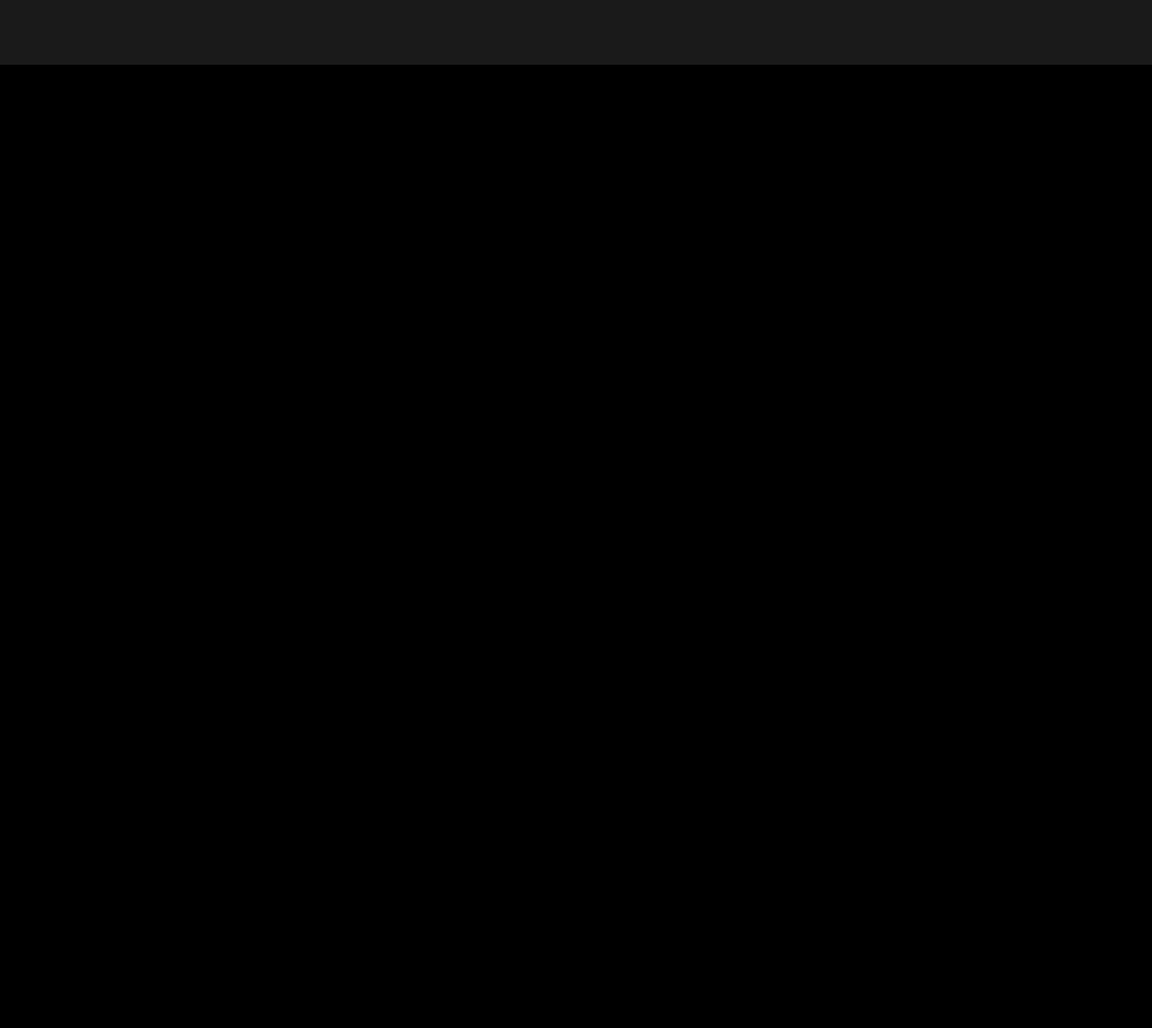
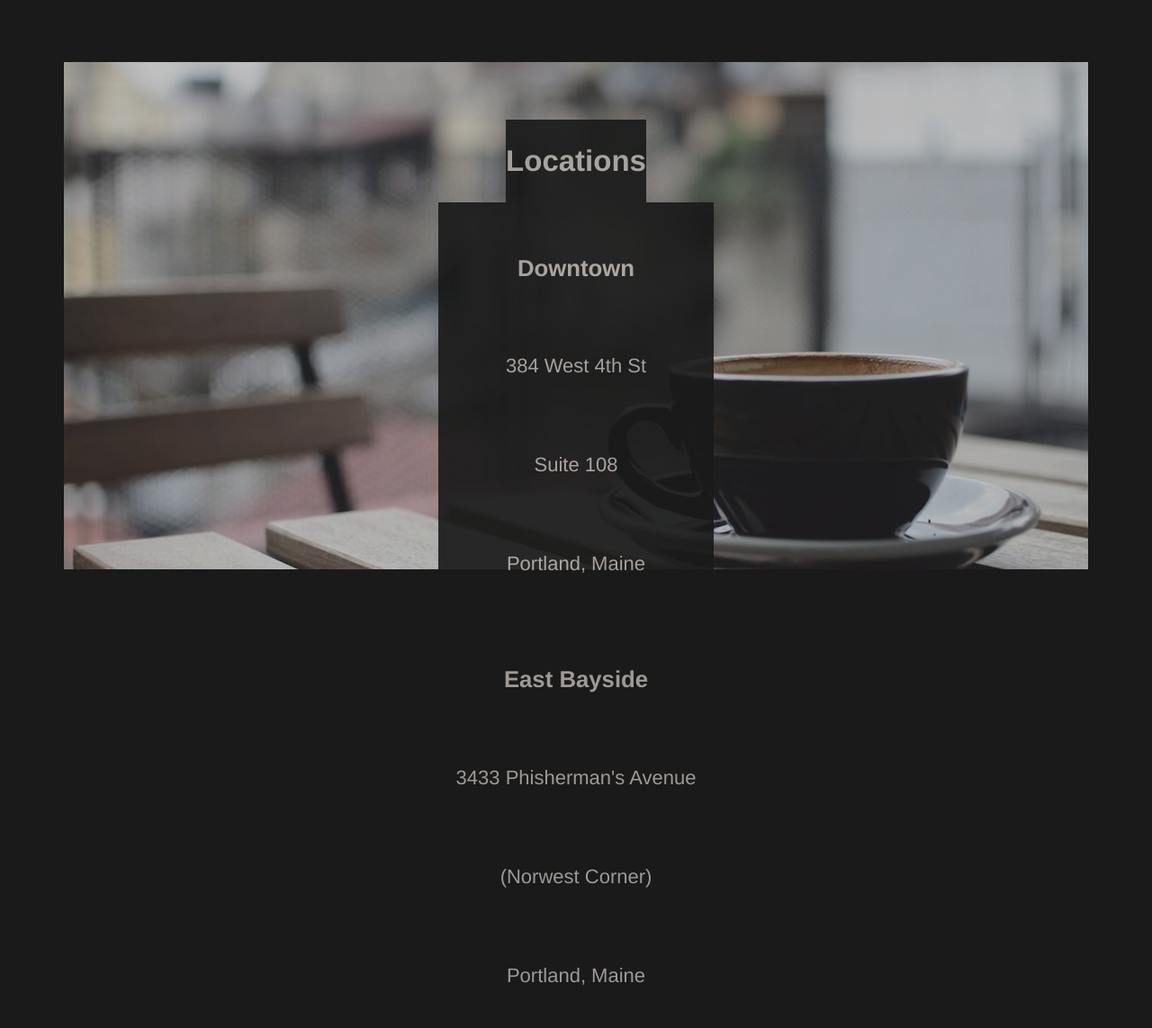
Before and after one commit to readerjason5/Tea-Cozy, a plain HTML site: page index.html in a window 1280 px wide. Shown: the part 1261-2404 px from the top of the page at 90% size. Before the commit the page ends 1333 px from the top, so only its background shows below. Drawn offline with Linux system fonts and the light colour scheme.

Commit message:
Added content and style to location section

```diff
--- a/index.html
+++ b/index.html
@@ -50,7 +50,29 @@
             </div>
         </section>
         <section id="location">
-
+            <div class="location-title">
+                <h2>Locations</h2>
+            </div>
+            <div class="location-container">
+                <div class="address" id="downtown">
+                    <h3>Downtown</h3>
+                    <p>384 West 4th St</p>
+                    <p>Suite 108</p>
+                    <p>Portland, Maine</p>
+                </div>
+                <div class="address" id="east_bayside">
+                    <h3>East Bayside</h3>
+                    <p>3433 Phisherman's Avenue</p>
+                    <p>(Norwest Corner)</p>
+                    <p>Portland, Maine</p>
+                </div>
+                <div class="address" id="oakdale">
+                    <h3>Oakdale</h3>
+                    <p>515 Crescent Avenue</p>
+                    <p>Second Floor</p>
+                    <p>Portland, Maine</p>
+                </div>
+            </div>
         </section>
         <section id="contact">
 
--- a/resources/styles/style.css
+++ b/resources/styles/style.css
@@ -115,7 +115,62 @@ figcaption {
 }
 
 #location {
+    width: 90%;
+    max-height: 500px;
+    max-width: 1200px;
+    padding-top: 5%;
+    margin-top: 5%;
+    display: flex;
+    flex-flow: column;
+    justify-content: left;
+    align-items: center;
+    flex: 1 1200px;
+    background-image: url("/resources/images/img-locations-background.jpg");
+    background-repeat: no-repeat;
+    background-position: center;
+    background-size: cover;
+}
 
+.locations-title {
+    width: 100%;
+    display: flex;
+    justify-content: center;
+    background-color: transparent;
+}
+
+.locations-title h2 {
+    background-color: transparent;
+}
+
+.locations-container {
+    width: 100%;
+    display: flex;
+    justify-content: center;
+    align-items: center;
+    height: 300px;
+    background-color: transparent;
+    flex-wrap: wrap;
+    opacity: 1;
+}
+
+.address {
+    margin: 20px;
+    display: flex;
+    flex-basis: 300px;
+    flex-direction: column;
+    justify-content: space-between;
+    align-items: center;
+    opacity: 1;
+}
+
+.address h3 {
+    padding: 5% 0;
+    width: 100%;
+}
+
+.address p {
+    padding: 7.5% 0;
+    width: 100%;
 }
 
 #contact {
```
